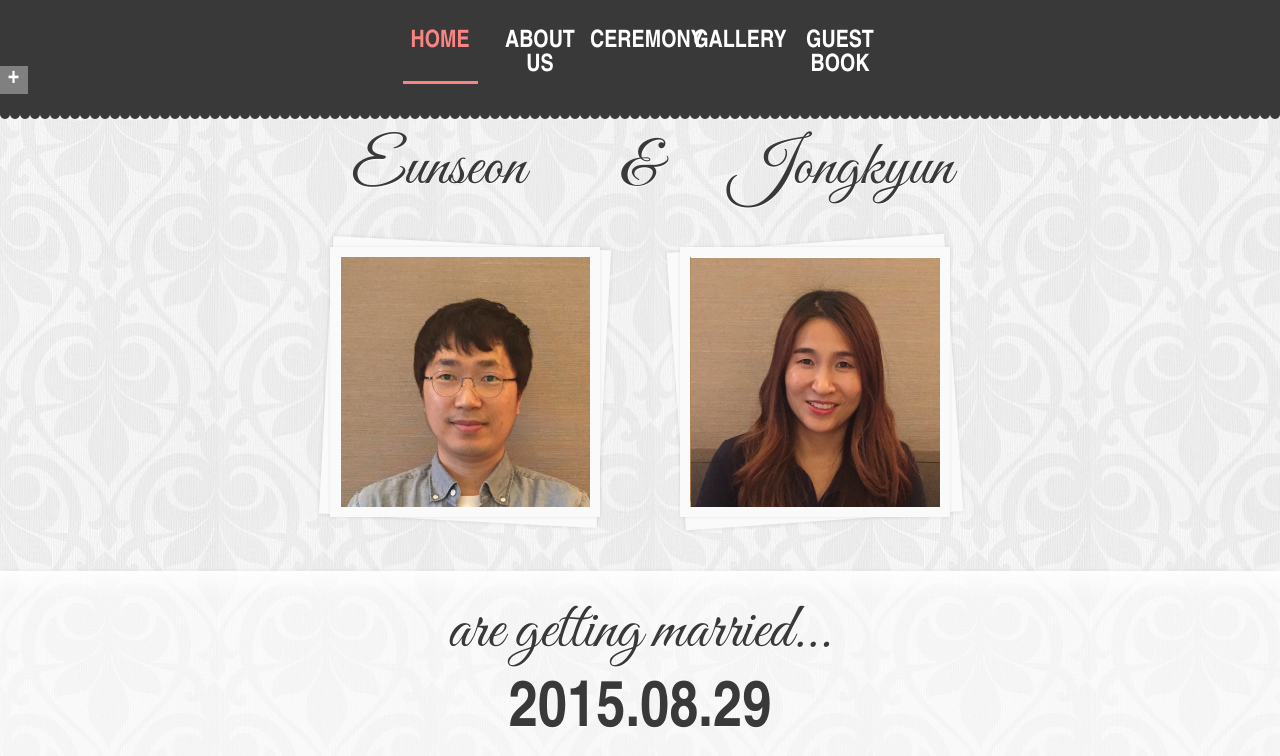
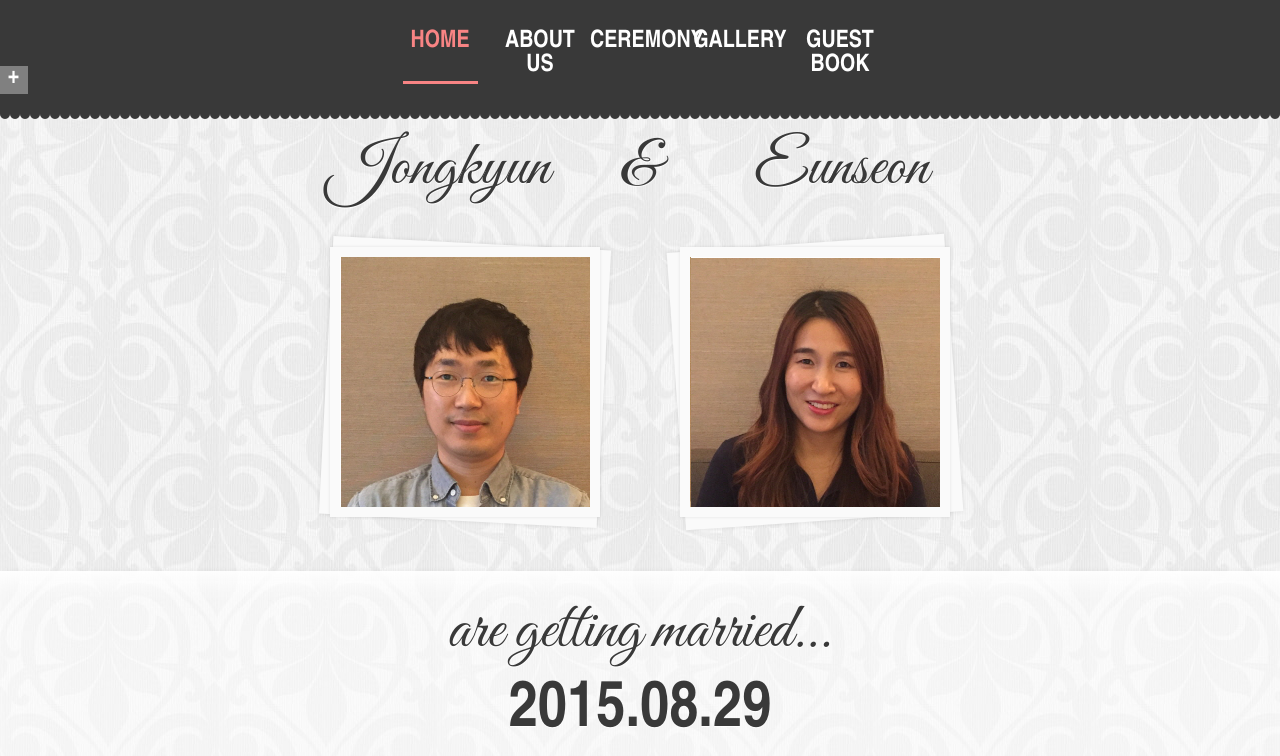
Before and after one commit to happydoma/happydoma.github.io, a plain HTML site: page index.html in a window 1280 px wide. Shown: the top 756 px of the page. Drawn offline with nearby package versions, Linux system fonts and the light colour scheme; some packages are replaced by stand-ins of ours; a script that the page names is missing; a web font is replaced by a local one.

Commit message:
change_name

```diff
--- a/index.html
+++ b/index.html
@@ -98,7 +98,7 @@ $(document).ready(function() {
 
 	<!-- HEADER STARTS -->
 	<header class="header" role="banner">
-				<h1 class="wrapper"><span>Eunseon</span> & <span>Jongkyun</span></h1>
+				<h1 class="wrapper"><span>Jongkyun</span> & <span>Eunseon</span></h1>
 				<div class="images"><span class="her pile"></span><span class="him pile"></span></div>
 				<h2>
 					<span class="event">are getting married...</span>
```
